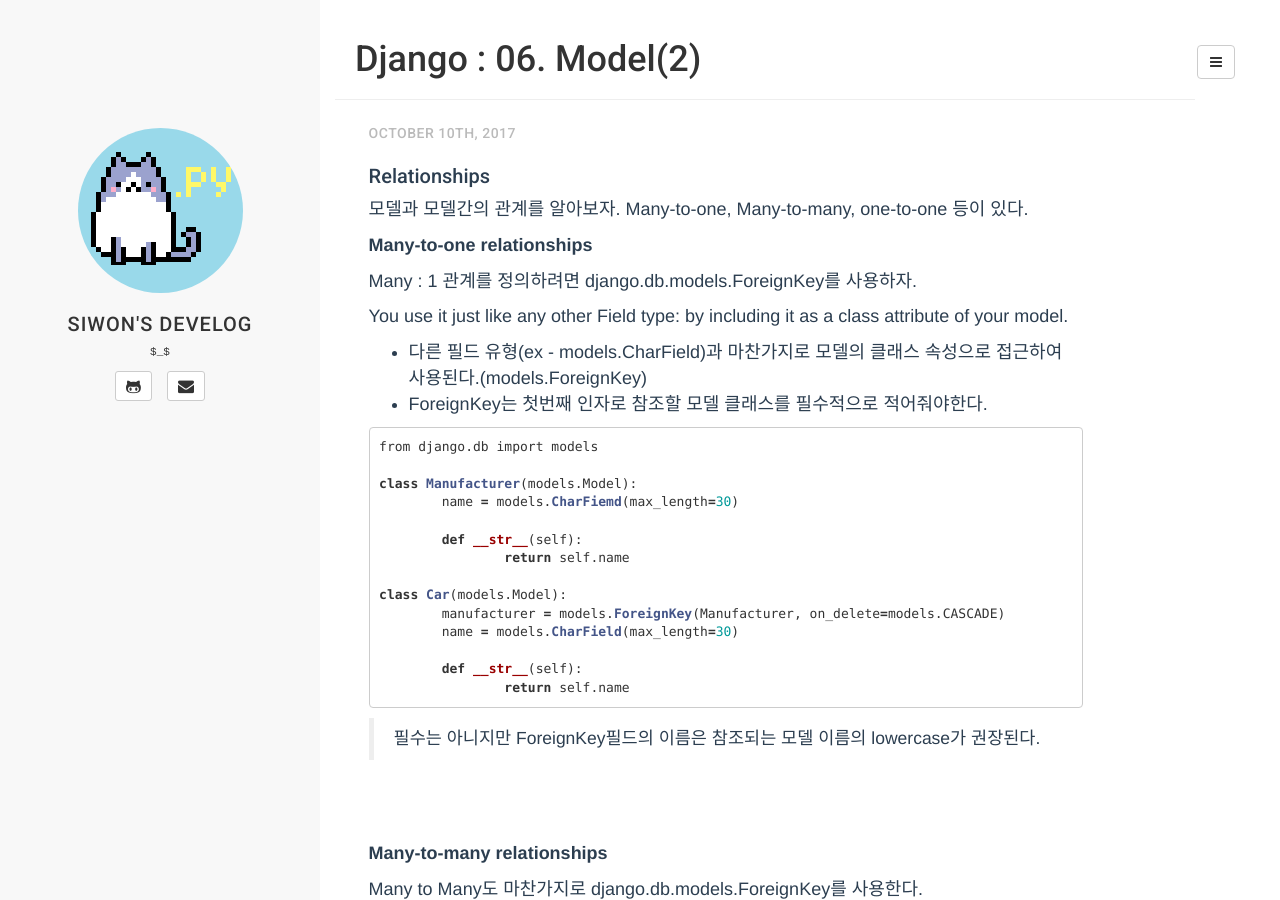
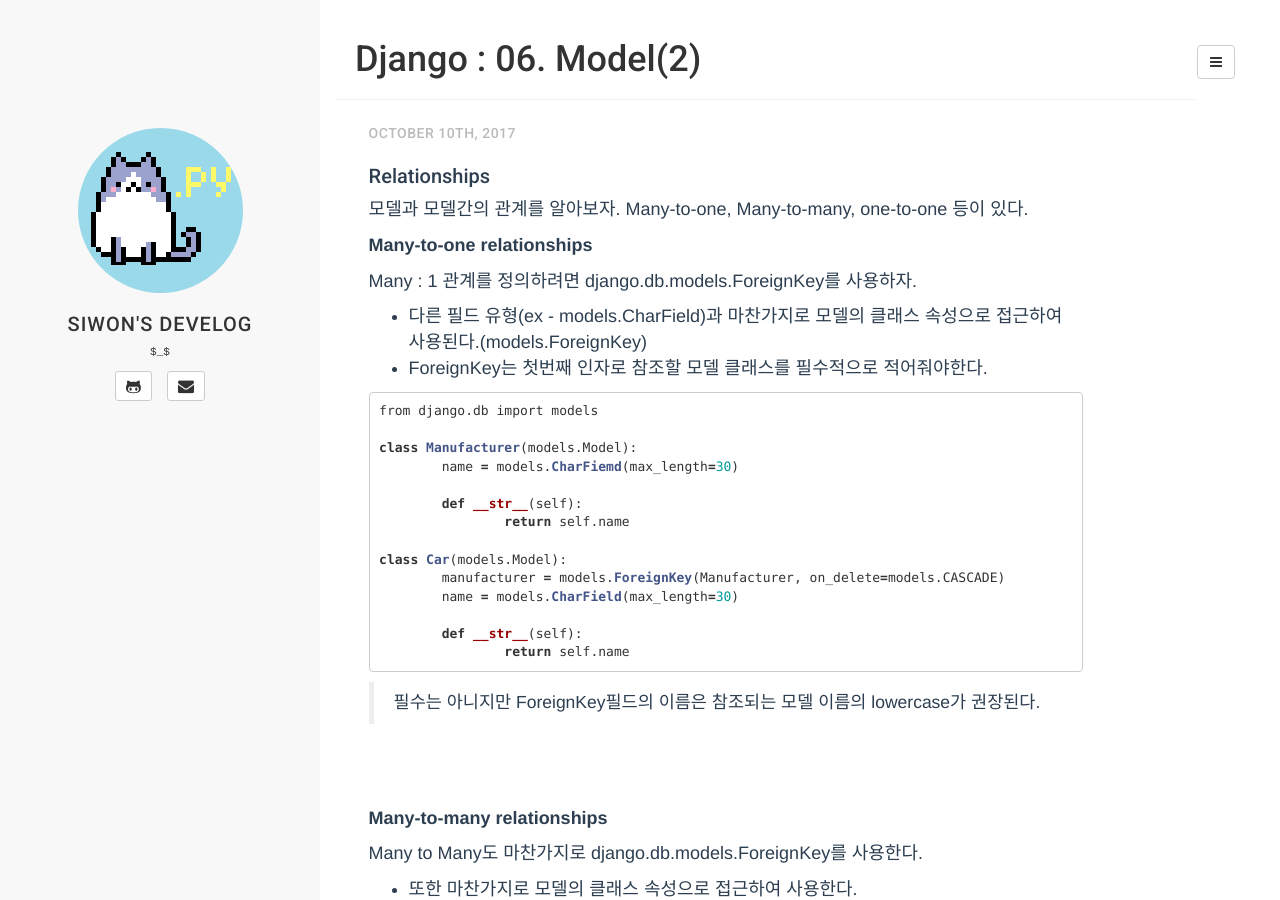
Before and after one commit to 2siwon/2siwon.github.io, a Jekyll site: the page built from _posts/2017-10-10-django-006-model2.md, in a window 1280 px wide and 900 px high. Built offline with Jekyll 4.4.1, drawn with Linux system fonts in a browser that asks for light colours; comment, search, counter and statistics services are not loaded.

```diff
--- a/_posts/2017-10-10-django-006-model2.md
+++ b/_posts/2017-10-10-django-006-model2.md
@@ -12,8 +12,6 @@
 **Many-to-one relationships**
 
 Many : 1 관계를 정의하려면 django.db.models.ForeignKey를 사용하자. <br>
-
- You use it just like any other Field type: by including it as a class attribute of your model.
 
 - 다른 필드 유형(ex - models.CharField)과 마찬가지로 모델의 클래스 속성으로 접근하여 사용된다.(models.ForeignKey)
 - ForeignKey는 첫번째 인자로 참조할 모델 클래스를 필수적으로 적어줘야한다.
```
